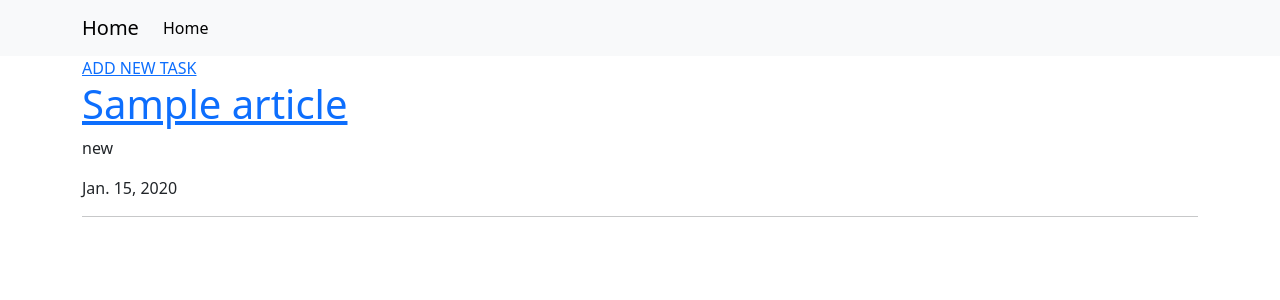
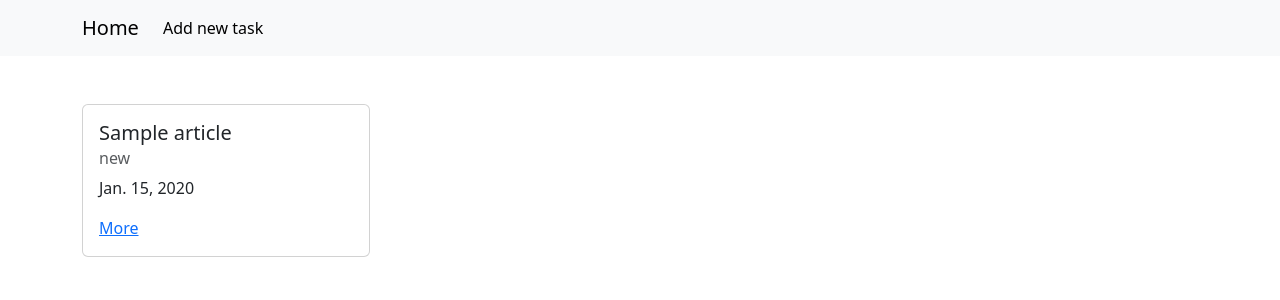
Before and after one commit to BeksultanIT/to_do_list, a Django app: page / in a window 1280 px wide. Shown: the top 300 px of the page. Run offline with Django 5.2, Linux system fonts and the light colour scheme; tables that the repository leaves empty hold one stand-in row (values such as "Sample post"); parts of the project's set-up code (start-up, migrations or seed data) failed here and were passed over.

Commit message:
настроил бутстрап, унаследовали от базового  файла и приукрасил визуал

```diff
--- a/webapp/templates/base.html
+++ b/webapp/templates/base.html
@@ -18,9 +18,11 @@
     </button>
     <div class="collapse navbar-collapse" id="navbarNav">
       <ul class="navbar-nav">
+          {% block nav %}
         <li class="nav-item">
-          <a class="nav-link active" aria-current="page" href="#">Home</a>
+          <a class="nav-link active" aria-current="page" href="{% url 'new' %}">Add new task</a>
         </li>
+          {% endblock %}
       </ul>
     </div>
   </div>
--- a/webapp/templates/index.htm
+++ b/webapp/templates/index.htm
@@ -1,22 +1,24 @@
 {% extends 'base.html' %}
 {% block content %}
 
+    <div class="row mt-5">
+        {% for article in articles %}
+            <div class="col-12 col-md-4 col-lg-3 mb-3">
+                <div class="card " style="width: 18rem;">
+                    <div class="card-body">
+                        <h5 class="card-title">{{ article.title }}</h5>
+                        <h6 class="card-subtitle mb-2 text-body-secondary">{{ article.status }}</h6>
+                        <p class="card-text">{{ article.deadline }}</p>
+                        <a href="{% url 'detail_article' article.id %}" class="card-link">More</a>
+
+                    </div>
+                </div>
+            </div>
+        {% empty %}
+            <p>No articles</p>
+        {% endfor %}
+    </div>
 
 
-<a href="new/">ADD NEW TASK</a>
 
-<div class="articles">
-    {% for article in articles %}
-    <div class="article">
-        <a href="{% url 'detail_article' article.id %}"><h1>{{article.title}}</h1></a>
-        <p>{{article.status}}</p>
-        <p>{{article.deadline}}</p>
-
-        <hr/>
-    </div>
-
-    {% empty %}
-    <p>No articles</p>
-    {% endfor %}
-</div>
 {% endblock %}
--- a/webapp/templates/new.html
+++ b/webapp/templates/new.html
@@ -1,6 +1,7 @@
 {% extends 'base.html' %}
 {% block content %}
-
+ {% block nav %}
+          {% endblock %}
 <h1>Create Article</h1>
 
 
```
